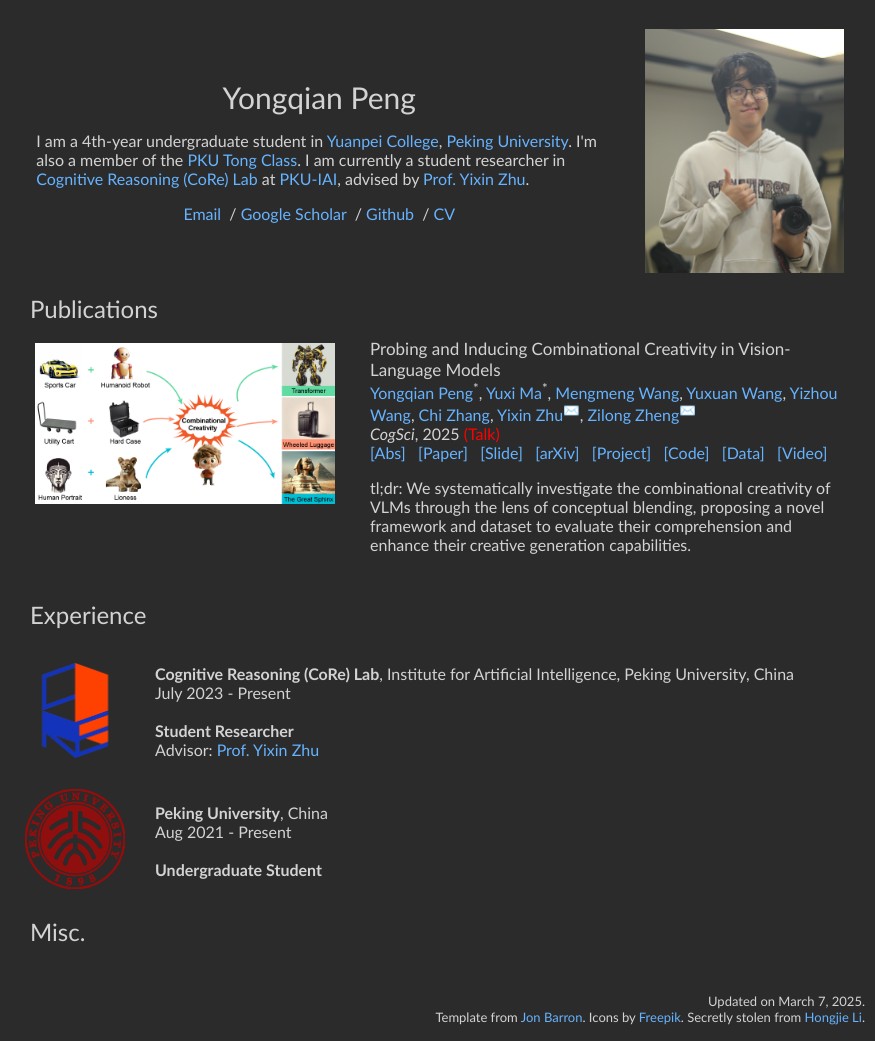
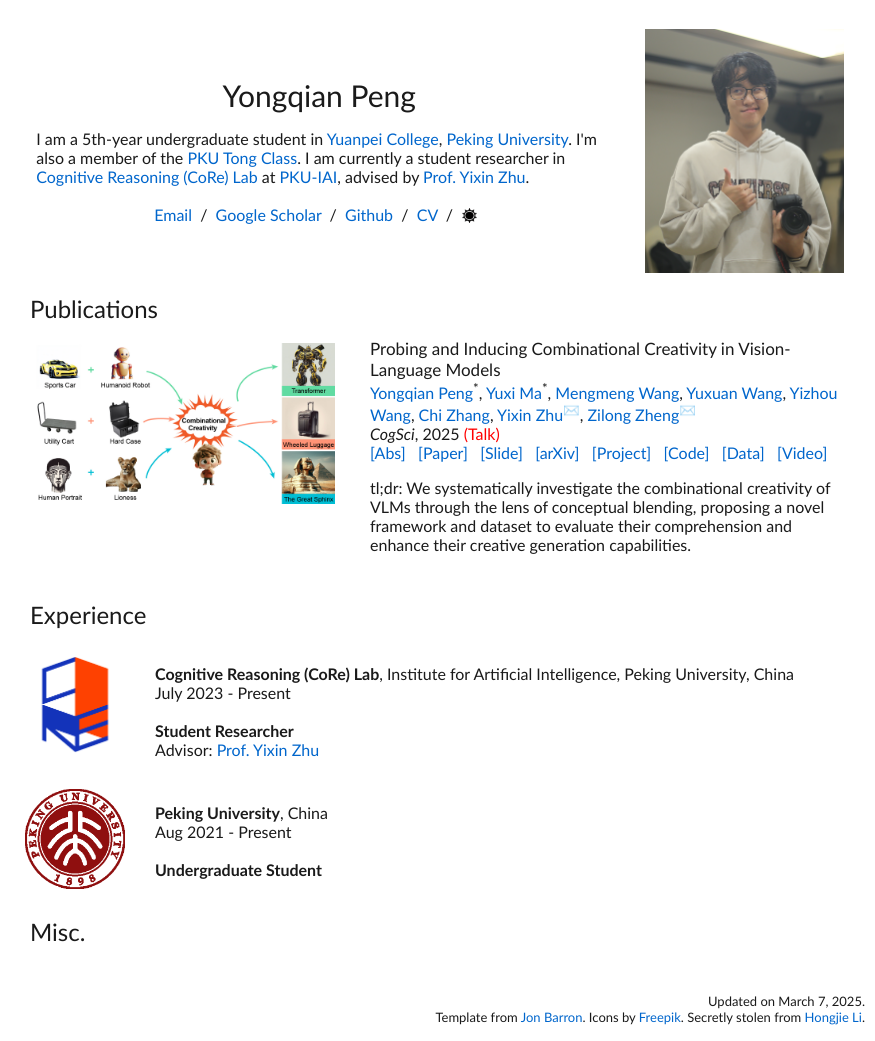
Before and after one commit to PPYYQQ/PPYYQQ.github.io, a plain HTML site: page index.html in a window 1280 px wide. Shown: the whole page, without its empty margins (200-1075 px from the left). Drawn offline with Linux system fonts and the light colour scheme.

Commit message:
add day/night theme

```diff
--- a/index.html
+++ b/index.html
@@ -16,34 +16,38 @@
 
     <link rel="stylesheet" type="text/css" href="static/css/stylesheet.css">
     <script src="static/js/script.js"></script>
-    <link rel="icon" href="static/images/icon.png">
+    <link rel="icon" href="static/images/icon/icon.png">
 
     <style>
+      :root {
+        --bg-color: #ffffff;
+        --text-color: #1a1a1a;
+        --link-color: #0066cc;
+      }
+
+      [data-theme="dark"] {
+        --bg-color: #2b2b2b;
+        --text-color: #d3d3d3;
+        --link-color: #66b3ff;
+      }
+
       body {
-        background-color: #2b2b2b; /* Dark gray background */
-        color: #d3d3d3; /* Light gray text */
+        background-color: var(--bg-color);
+        color: var(--text-color);
+        transition: background-color 0.3s ease, color 0.3s ease;
       }
 
       a {
-        color: #66b3ff; /* Light blue for links */
+        color: var(--link-color);
+        transition: color 0.3s ease;
       }
 
-      table {
-        color: #d3d3d3;
-      }
-
-      heading {
-        color: #d3d3d3;
-      }
-
-      p {
-        color: #d3d3d3;
-      }
-
-      td {
-        color: #d3d3d3;
+      table, td, p, heading {
+        color: var(--text-color);
+        transition: color 0.3s ease;
       }
     </style>
+
   </head>
 
   <body>
@@ -57,7 +61,7 @@
                   <name>Yongqian Peng</name>
                 </p>
                 <p>
-                  I am a 4th-year undergraduate student in <a href="https://yuanpei.pku.edu.cn/" target="_blank">Yuanpei College</a>, <a href="https://www.pku.edu.cn" target="_blank">Peking University</a>. I'm also a member of the  <a href="https://tongclass.ac.cn/" target="_blank">PKU Tong Class</a>.
+                  I am a 5th-year undergraduate student in <a href="https://yuanpei.pku.edu.cn/" target="_blank">Yuanpei College</a>, <a href="https://www.pku.edu.cn" target="_blank">Peking University</a>. I'm also a member of the  <a href="https://tongclass.ac.cn/" target="_blank">PKU Tong Class</a>.
                   I am currently a student researcher in <a href="https://pku.ai" target="_blank">Cognitive Reasoning (CoRe) Lab</a> at <a href="https://www.ai.pku.edu.cn/" target="_blank">PKU-IAI</a>, advised by <a href="https://yzhu.io" target="_blank">Prof. Yixin Zhu</a>.
                 </p>
                 <p>
@@ -65,9 +69,9 @@
                 </p>
                 <p style="text-align:center">
                   <a href="mailto:yqpeng@stu.pku.edu.cn">Email</a>
-                  &nbsp/&nbsp<a href="https://scholar.google.com/" target="_blank">Google Scholar</a>
-                  &nbsp/&nbsp<a href="https://github.com/PPYYQQ" target="_blank">Github</a>
-                  &nbsp/&nbsp<a href="static/files/CV_yongqian.pdf" target="_blank">CV</a>
+                  &nbsp/ &nbsp<a href="https://scholar.google.com/" target="_blank">Google Scholar</a>
+                  &nbsp/ &nbsp<a href="https://github.com/PPYYQQ" target="_blank">Github</a>
+                  &nbsp/ &nbsp<a href="static/files/CV_yongqian.pdf" target="_blank">CV</a>
                 </p>
               </td>
               <td style="padding:2.5%;width:25%;max-width:25%">
--- a/static/css/stylesheet.css
+++ b/static/css/stylesheet.css
@@ -248,3 +248,9 @@
 .img-overlay-container:hover .overlay-img {
   opacity: 1;
 }
+
+/* 确保粒子可以超出按钮范围 */
+#theme-toggle, #theme-toggle * {
+  pointer-events: auto;
+  box-sizing: border-box;
+}
--- a/static/js/script.js
+++ b/static/js/script.js
@@ -1,4 +1,174 @@
-// Function for teaser image responsive behavior
+/*******************************
+ * Theme (Light / Dark) Toggle *
+ *******************************/
+function initThemeToggle() {
+  let isAnimating = false;
+  const toggleBtn = document.createElement('button');
+  toggleBtn.id = 'theme-toggle';
+
+  toggleBtn.style.cssText = `
+    background: none;
+    border: none;
+    cursor: pointer;
+    padding: 4px;
+    border-radius: 50%;
+    display: inline-flex;
+    align-items: center;
+    justify-content: center;
+    transition: all 0.3s ease;
+    outline: none;
+  `;
+
+  const iconContainer = document.createElement('div');
+  iconContainer.style.cssText = `
+    position: relative;
+    width: 15px;
+    height: 15px;
+    display: flex;
+    align-items: center;
+    justify-content: center;
+    position: relative;
+    top: 2px;
+    left: -3.5px;
+  `;
+
+  const icon = document.createElement('img');
+  icon.style.cssText = `
+    width: 100%;
+    height: 100%;
+    transition: all 0.4s cubic-bezier(0.175, 0.885, 0.32, 1.275);
+  `;
+  iconContainer.appendChild(icon);
+  toggleBtn.appendChild(iconContainer);
+
+  function createParticles() {
+    const particles = [];
+    for (let i = 0; i < 8; i++) {
+      const particle = document.createElement('div');
+      particle.style.cssText = `
+        position: absolute;
+        width: 3px;
+        height: 3px;
+        border-radius: 50%;
+        opacity: 0;
+        background: var(--link-color);
+        left: 50%;
+        top: 50%;
+        transform: translate(-50%, -50%);
+        z-index: -1;
+      `;
+      iconContainer.appendChild(particle);
+      particles.push(particle);
+    }
+    return particles;
+  }
+
+  const particles = createParticles();
+
+  const linkP = document.querySelectorAll('td[style*="width:63%"] p')[3];
+  if (linkP) {
+    linkP.appendChild(document.createTextNode(' \u00A0/\u00A0 '));
+    linkP.appendChild(toggleBtn);
+  }
+
+  const savedTheme = localStorage.getItem('theme');
+  if (savedTheme) {
+    document.body.setAttribute('data-theme', savedTheme);
+  } else {
+    const prefersDark = window.matchMedia('(prefers-color-scheme: dark)').matches;
+    document.body.setAttribute('data-theme', prefersDark ? 'dark' : 'light');
+  }
+
+  function updateIcon() {
+    const isDark = document.body.getAttribute('data-theme') === 'dark';
+    icon.src = isDark ? 'static/images/icon/moon.png' : 'static/images/icon/sun.png';
+    icon.alt = isDark ? 'Switch to light mode' : 'Switch to dark mode';
+  }
+
+  updateIcon();
+
+  function triggerExplosion() {
+    if (isAnimating) return;
+
+    isAnimating = true;
+
+    toggleBtn.style.pointerEvents = 'none';
+
+    icon.style.transform = 'scale(3)';
+    icon.style.opacity = '0.7';
+
+    particles.forEach((particle, i) => {
+      const angle = (i / particles.length) * Math.PI * 2;
+      const distance = 30;
+      const x = Math.cos(angle) * distance;
+      const y = Math.sin(angle) * distance;
+
+      particle.style.opacity = '1';
+      particle.style.transition = 'all 0.4s ease-out';
+
+      setTimeout(() => {
+        particle.style.transform = `translate(calc(-50% + ${x}px), calc(-50% + ${y}px)) scale(0)`;
+        particle.style.opacity = '0';
+      }, i * 30);
+    });
+
+    setTimeout(() => {
+      icon.style.transform = 'scale(0)';
+      icon.style.opacity = '0';
+
+      setTimeout(() => {
+        const isDark = document.body.getAttribute('data-theme') === 'dark';
+        const newTheme = isDark ? 'light' : 'dark';
+
+        document.body.setAttribute('data-theme', newTheme);
+        localStorage.setItem('theme', newTheme);
+        updateIcon();
+
+        setTimeout(() => {
+          icon.style.transition = 'all 0.3s cubic-bezier(0.175, 0.885, 0.32, 1.5)';
+          icon.style.transform = 'scale(1)';
+          icon.style.opacity = '1';
+
+          particles.forEach(particle => {
+            particle.style.transition = 'none';
+            particle.style.transform = 'translate(-50%, -50%) scale(1)';
+            particle.style.opacity = '0';
+          });
+
+          setTimeout(() => {
+            toggleBtn.style.pointerEvents = 'auto';
+            isAnimating = false;
+          }, 100);
+
+        }, 100);
+
+      }, 150);
+
+    }, 300);
+  }
+
+  let hoverTransform = '';
+
+  toggleBtn.addEventListener('mouseenter', () => {
+    if (!isAnimating && icon.style.transform === 'scale(1)' || icon.style.transform === '') {
+      hoverTransform = 'scale(1.15)';
+      icon.style.transform = hoverTransform;
+    }
+  });
+
+  toggleBtn.addEventListener('mouseleave', () => {
+    if (!isAnimating && icon.style.transform === hoverTransform) {
+      icon.style.transform = 'scale(1)';
+    }
+  });
+
+  toggleBtn.addEventListener('click', triggerExplosion);
+}
+
+
+/****************************************
+ * Teaser Image Responsive Functionality *
+ ****************************************/
 function initTeaserFeature() {
     const paperRows = document.querySelectorAll('table tbody tr');
 
@@ -40,14 +210,11 @@
                 teaserLink.style.display = 'none';
 
                 const mobileTeaser = contentCell.querySelector('.mobile-teaser');
-                if (mobileTeaser) {
-                    mobileTeaser.remove();
-                }
+                if (mobileTeaser) mobileTeaser.remove();
             }
         });
     }
 
-    // Handle teaser link clicks
     document.addEventListener('click', function(e) {
         if (e.target.classList.contains('teaser-link')) {
             e.preventDefault();
@@ -80,10 +247,8 @@
         }
     });
 
-    // Initial adjustment
     adjustTeasers();
 
-    // Adjust on window resize
     let resizeTimer;
     window.addEventListener('resize', function() {
         clearTimeout(resizeTimer);
@@ -91,60 +256,51 @@
     });
 }
 
-// Function for abstract toggle feature
+
+/***************************
+ * Abstract Toggle Feature *
+ ***************************/
 function initAbstractFeature() {
-    // Hide all abstracts initially, show tl;dr
-    document.querySelectorAll('abs').forEach(abstract => {
-        abstract.style.display = 'none';
+    document.querySelectorAll('abs').forEach(abs => {
+        abs.style.display = 'none';
     });
+
     document.querySelectorAll('p').forEach(p => {
         if (p.textContent.trim().startsWith('tl;dr:')) {
-            p.style.display = 'block'; // Show tl;dr by default
+            p.style.display = 'block';
         }
     });
 
-    // Handle abstract toggle
     document.addEventListener('click', function(e) {
         if (e.target.matches('a[href="#"]') && e.target.textContent === '[Abs]') {
-            e.preventDefault(); // Prevent opening new page
+            e.preventDefault();
             const contentCell = e.target.closest('td');
             const abstract = contentCell.querySelector('abs');
-            const tldr = Array.from(contentCell.querySelectorAll('p')).find(p =>
-                p.textContent.trim().startsWith('tl;dr:')
-            );
+            const tldr = Array.from(contentCell.querySelectorAll('p'))
+                .find(p => p.textContent.trim().startsWith('tl;dr:'));
 
             if (abstract && tldr) {
-                // Toggle between abstract and tl;dr
-                if (abstract.style.display === 'none') {
-                    // Show abstract, hide tl;dr
-                    abstract.style.display = 'block';
-                    tldr.style.display = 'none';
-                } else {
-                    // Hide abstract, show tl;dr
-                    abstract.style.display = 'none';
-                    tldr.style.display = 'block';
-                }
+                const showAbs = abstract.style.display === 'none';
+                abstract.style.display = showAbs ? 'block' : 'none';
+                tldr.style.display = showAbs ? 'none' : 'block';
             }
         }
     });
 }
 
 
-// Keep cells aligned at top
+/************************
+ * DOM Initialization   *
+ ************************/
 document.addEventListener('DOMContentLoaded', function() {
-    // Add vertical-align: top to the cells containing teaser and info
+    // Align teaser + content at top
     document.querySelectorAll('table tbody tr td').forEach(cell => {
-        if (cell.querySelector('img[src*="teaser"]') || cell.querySelector('papertitle')) {
+        if (cell.querySelector('img') || cell.querySelector('papertitle')) {
             cell.style.verticalAlign = 'top';
         }
     });
 
-    initTeaserFeature();
-    initAbstractFeature();
+    initThemeToggle();     // 🌗 Dark / Light
+    initTeaserFeature();  // 🖼️ Teaser responsive
+    initAbstractFeature();// 📄 Abstract toggle
 });
-
-// // Initialize both features when the DOM is loaded
-// document.addEventListener('DOMContentLoaded', function() {
-//     initTeaserFeature();
-//     initAbstractFeature();
-// });
```
Also changed, not shown: static/images/icon/icon.png (renamed from static/images/icon.png), static/images/icon/moon.png (added), static/images/icon/sun.png (added).
